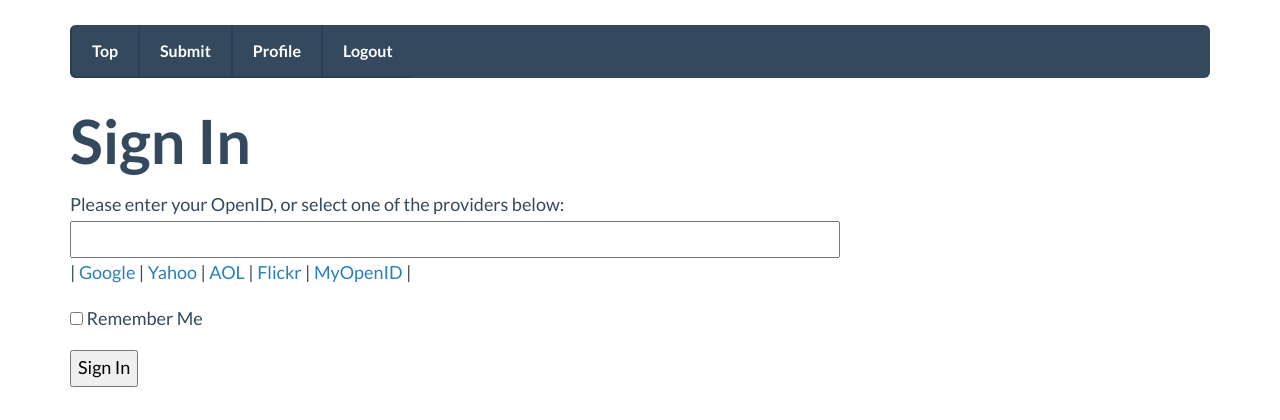
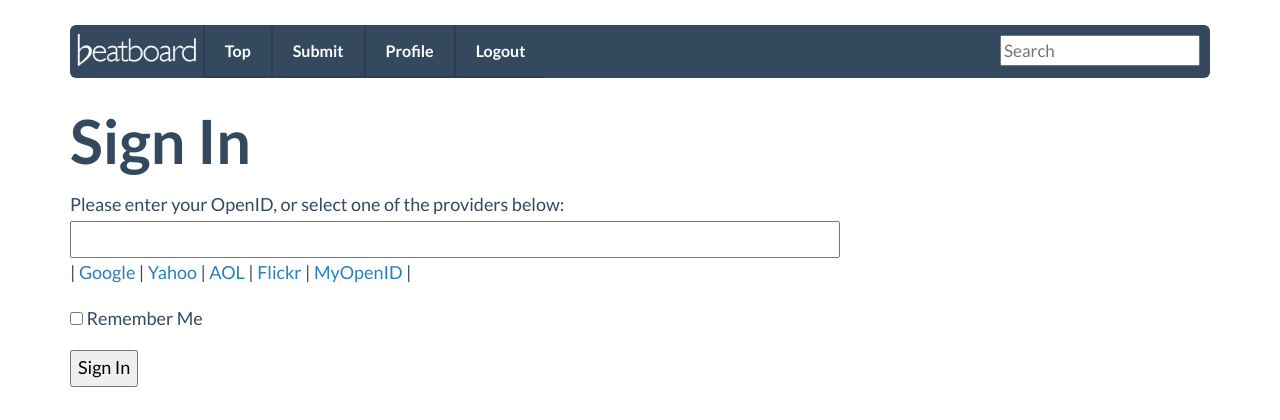
Before and after one commit to araftery/beatboard, a Flask app: a page that uses app/templates/base.html in a window 1280 px wide. Shown: the top 420 px of the page. Run offline with Flask 2, Linux system fonts and the light colour scheme; some libraries are stand-ins or nearby versions.

Commit message:
base setup

```diff
--- a/app/static/css/base.css
+++ b/app/static/css/base.css
@@ -53,3 +53,15 @@ table.posts td:nth-child(2)
 {
 	margin-top:25px;
 }
+
+.logo
+{
+	text-align: center;
+	padding: 5px;
+}
+
+.navbar-search
+{
+	line-height:25px;
+	margin:10px 10px 0 0;
+}
--- a/app/static/css/flat-ui.css
+++ b/app/static/css/flat-ui.css
@@ -2872,8 +2872,8 @@ fieldset[disabled] .form-control + .input-icon,
 .todo-search {
   position: relative;
   background: #2980b9;
-  background-size: 16px 16px;
-  border-radius: 6px 6px 0 0;
+  background-size: 12px 16px;
+  border-radius: 0px 0px 0 0;
   color: #34495e;
   padding: 19px 25px 20px;
 }
--- a/app/templates/base.html
+++ b/app/templates/base.html
@@ -60,20 +60,20 @@ set navigation_bar = [
   <body>
     <div class="container">
         <div class="navbar navbar-inverse">
-            <div class="navbar-header">
-                <button type="button" class="btn btn-navbar" data-toggle="collapse" data-target=".navbar-collapse-01"></button>
-            </div>
-
-            <div class="navbar-collapse collapse navbar-collapse-01">
+            <div class="navbar-inner">
                 <ul class="nav navbar-nav navbar-left">
+                    <li class="logo"><img height="40" src="/static/img/logo_white.png"></img></li>
                     {% for href, id, name in navigation_bar %}
                         <li{% if id == active_page %} class="active"{% endif %}>
                             <a href="{{ href|e }}">{{ name|e }}</a>
                         </li>
                     {% endfor %}
                 </ul>
-            </div>
             <!-- ./menu-items -->
+                <form class="navbar-search pull-right">
+                  <input type="text" class="search-query" placeholder="Search">
+                </form>
+        </div>
         </div>
         <!-- /.navbar -->
 
```
Also changed, not shown: app/static/img/flat.jpg (added), app/static/img/logo.jpg (added), app/static/img/logo_white.png (added), 2 other files.
